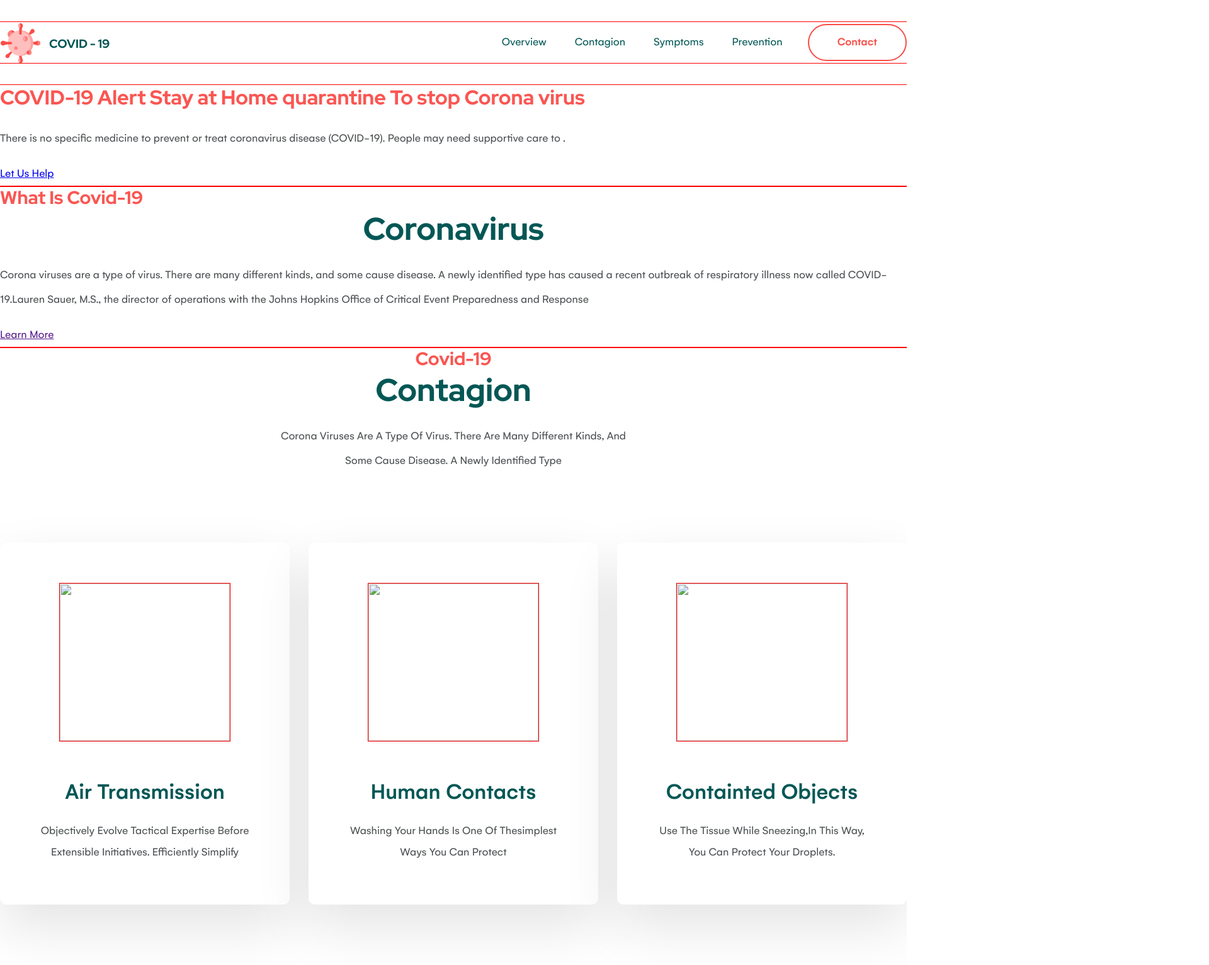
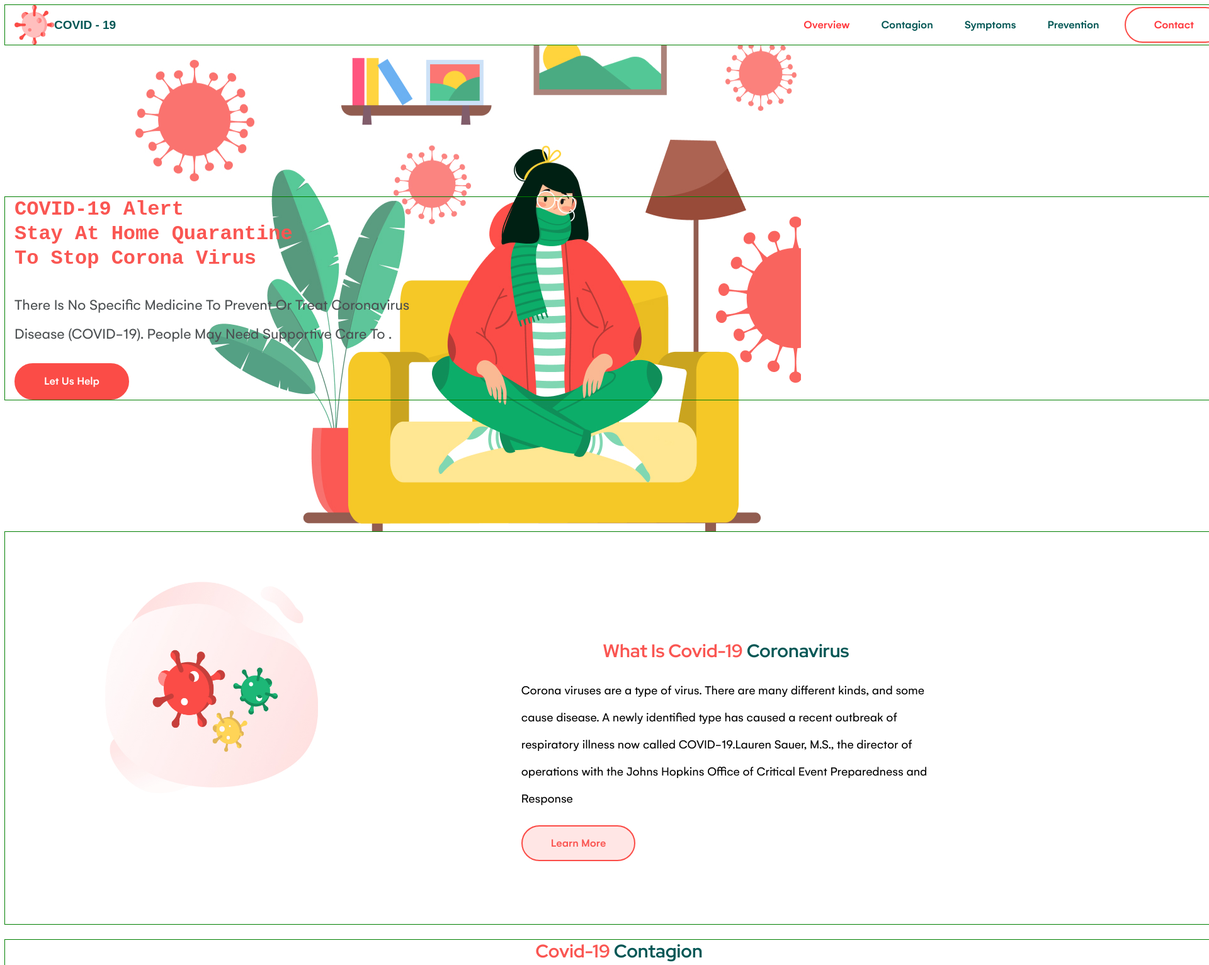
Before and after one commit to iromjalis/Covid-19, a plain HTML site: page index.html in a window 1280 px wide. Shown: the top 1533 px of the page at 63% size, 1920 px wide, since content can reach past the window. Drawn offline with nearby package versions, Linux system fonts and the light colour scheme.

Commit message:
covid-19 symptoms

```diff
--- a/css/main.css
+++ b/css/main.css
@@ -1,11 +1,10 @@
-
 @font-face {
-  font-family: 'Gelion';
-  src: url('../fonts/Gelion/Gelion-Regular.eot');
-  src: url('../fonts/Gelion/Gelion-Regular.eot?#iefix') format('embedded-opentype'),
-      url('../fonts/Gelion/Gelion-Regular.woff') format('woff'),
-      url('../fonts/Gelion/Gelion-Regular.ttf') format('truetype'),
-      url('../fonts/Gelion/Gelion-Regular.svg#Gelion-Regular') format('svg');
+  font-family: "Gelion";
+  src: url("../fonts/Gelion/Gelion-Regular.eot");
+  src: url("../fonts/Gelion/Gelion-Regular.eot?#iefix") format("embedded-opentype"),
+    url("../fonts/Gelion/Gelion-Regular.woff") format("woff"),
+    url("../fonts/Gelion/Gelion-Regular.ttf") format("truetype"),
+    url("../fonts/Gelion/Gelion-Regular.svg#Gelion-Regular") format("svg");
   font-weight: 400;
   font-style: normal;
 }
@@ -13,283 +12,282 @@
 @font-face {
   font-family: "Gelion";
   src: url("../fonts/Gelion/Gelion-SemiBold.eot");
-  src: url("../fonts/Gelion/Gelion-SemiBold.eot?#iefix") format("embedded-opentype"), url("../fonts/Gelion/Gelion-SemiBold.woff") format("woff"),
-    url("../fonts/Gelion/Gelion-SemiBold.ttf") format("truetype"), url("../fonts/Gelion/Gelion-SemiBold.svg#Gelion-SemiBold") format("svg");
+  src: url("../fonts/Gelion/Gelion-SemiBold.eot?#iefix") format("embedded-opentype"),
+    url("../fonts/Gelion/Gelion-SemiBold.woff") format("woff"),
+    url("../fonts/Gelion/Gelion-SemiBold.ttf") format("truetype"),
+    url("../fonts/Gelion/Gelion-SemiBold.svg#Gelion-SemiBold") format("svg");
   font-weight: 600;
   font-style: normal;
 }
 @font-face {
   font-family: "Gelion";
   src: url("../fonts/GelionGelion-Medium.eot");
-  src: url("../fonts/Gelion/Gelion-Medium.eot?#iefix") format("embedded-opentype"), url("../fonts/Gelion/Gelion-Medium.woff") format("woff"),
-    url("../fonts/Gelion/Gelion-Medium.ttf") format("truetype"), url("../fonts/Gelion/Gelion-Medium.svg#Gelion-Medium") format("svg");
+  src: url("../fonts/Gelion/Gelion-Medium.eot?#iefix") format("embedded-opentype"),
+    url("../fonts/Gelion/Gelion-Medium.woff") format("woff"),
+    url("../fonts/Gelion/Gelion-Medium.ttf") format("truetype"),
+    url("../fonts/Gelion/Gelion-Medium.svg#Gelion-Medium") format("svg");
   font-weight: 500;
   font-style: normal;
 }
 
-
 @font-face {
   font-family: "Gelion";
   src: url("../fonts/Gelion/Gelion-Bold.eot");
-  src: url("../fonts/Gelion/Gelion-Bold.eot?#iefix") format("embedded-opentype"), url("../fonts/Gelion/Gelion-Bold.woff") format("woff"), url("../fonts/Gelion/Gelion-Bold.ttf") format("truetype"),
+  src: url("../fonts/Gelion/Gelion-Bold.eot?#iefix") format("embedded-opentype"),
+    url("../fonts/Gelion/Gelion-Bold.woff") format("woff"), url("../fonts/Gelion/Gelion-Bold.ttf") format("truetype"),
     url("../fonts/Gelion/Gelion-Bold.svg#Gelion-Bold") format("svg");
   font-weight: 700;
   font-style: normal;
 }
 
 @font-face {
-  font-family: 'Red Hat Display';
-  src: url('../fonts/RedHatDisplay/RedHatDisplay-Bold.eot');
-  src: url('../fonts/RedHatDisplay/RedHatDisplay-Bold.eot?#iefix') format('embedded-opentype'),
-      url('../fonts/RedHatDisplay/RedHatDisplay-Bold.woff') format('woff'),
-      url('../fonts/RedHatDisplay/RedHatDisplay-Bold.ttf') format('truetype'),
-      url('../fonts/RedHatDisplay/RedHatDisplay-Bold.svg#RedHatDisplay-Bold') format('svg');
+  font-family: "Red Hat Display";
+  src: url("../fonts/RedHatDisplay/RedHatDisplay-Bold.eot");
+  src: url("../fonts/RedHatDisplay/RedHatDisplay-Bold.eot?#iefix") format("embedded-opentype"),
+    url("../fonts/RedHatDisplay/RedHatDisplay-Bold.woff") format("woff"),
+    url("../fonts/RedHatDisplay/RedHatDisplay-Bold.ttf") format("truetype"),
+    url("../fonts/RedHatDisplay/RedHatDisplay-Bold.svg#RedHatDisplay-Bold") format("svg");
   font-weight: 700;
   font-style: normal;
 }
 
 :root {
-  --main-text-color: #4b4f51;
+  --text-color: #4b4f51;
   --green-color: #035755;
-  --accent-color: #fb4c47;
-  --minor-accent-color: #fa5652;
-  --bg-accent-color: rgba(250, 86, 82, 0.15);
+  --header-btn-color: #ff383d;
+  --button-bg: #fb4c47;
+  --minor-button-color: #fa5652;
+  --minor-button-bg: rgba(250, 86, 82, 0.15);
 }
 
-html{
+*,
+*::before,
+**::after,
+h1,
+h2,
+h3,
+h4 {
+  padding: 0;
+  margin: 0;
   box-sizing: border-box;
+  margin-block-end: 0px;
+  margin-block-start: 0px;
+  padding-block-end: 0px;
+  padding-block-start: 0px;
 }
 
-*, *:after, *:before{
+html {
   box-sizing: inherit;
 }
 
-img{
-  display: block;
-  max-width: 100%;
-  height: auto;
+img {
+  display: inline-block;
+}
+
+ul {
+  padding: 0px;
+  margin: 0px;
+  list-style: none;
+}
+
+a {
+  text-decoration: none;
+}
+.flex {
+  display: flex;
+}
+
+.container {
+  width: 1920px;
+  padding-left: 15px;
+  padding-right: 15px;
+  margin: 0 auto;
+
+  outline: 1px solid green;
 }
 
 body {
-  font-family: Gelion, sans-serif;
-  font-size: 18px;
+  font-family: "Gelion", sans-serif;
+  font-style: 400;
+  font-weight: normal;
+  font-size: 20px;
   line-height: 2.15;
-  color: var(--main-text-color);
+}
+.header .container {
+  display: flex;
+  align-items: center;
+  justify-content: space-between;
 }
 
-h1,
-h2,
-h3,
-h4,
-h5,
-h6 {
-  margin-top: 0;
-}
+.logo {
+  font-family: " Red Hat Display", sans-serif;
+  font-weight: 700;
+  font-size: 19px;
+  line-height: 1.316;
+  text-transform: uppercase;
+  color: var(--green-color);
 
-.header{
-  padding-top: 35px;
-  padding-bottom: 35px;
-}
-
-.logo{
-  display: block;
-}
-
-.list{
-  padding: 0;
-  margin: 0;
-  list-style: none;
-}
-
-.container{
-  width: 1440px;
-  margin-left: auto;
-  margin-right: auto;
-  outline: 1px solid red;
-}
-
-.header-nav{
-  display: flex;
+  display: inline-flex;
   align-items: center;
 }
 
-.menu{
-  display: flex;
+.nav {
+  font-family: "Gelion", sans-serif;
+  font-weight: 500;
+  font-size: 18px;
+  line-height: 1.22;
+  color: var(--header-btn-color);
+
+  display: inline-flex;
   align-items: center;
-  margin-left: auto;
 }
 
-.link{
-  text-decoration: none;
-}
-
-.menu-link{
+.link {
+  font-family: "Gelion", sans-serif;
+  font-weight: 500;
+  font-size: 18px;
+  line-height: 1.22;
   color: var(--green-color);
 }
 
-.menu-link:hover, .menu-link:focus{
-  color: var(--accent-color);
+.nav-item:not(:last-child) {
+  margin-right: 50px;
 }
 
-.menu-item:not(:last-child){
-  margin-right: 45px;
+.link.current {
+  color: var(--header-btn-color);
 }
 
-.contact-button{
-  display: inline-block;
+.button {
   font-family: "Gelion", sans-serif;
   font-weight: 500;
   font-size: 18px;
-  line-height: 1.222;
-  color: var(--accent-color);
-  border: 2px solid #FB4C47;
-  box-sizing: border-box;
+  line-height: 1.22;
+  padding: 16px 45px;
+  background-color: transparent;
+  border: 2px solid #fb4c47;
   border-radius: 46px;
-  padding: 16px 45px 17px;
+
+  display: inline-flex;
+  align-items: center;
+}
+
+.header-button {
+  color: var(--header-btn-color);
   margin-left: 40px;
 }
-/* h1 font-family: Red Hat Display, sans-serif;
-font-weight: 700;
-font-size: 32px;
-line-height: 1.22;
 
-color: --minor-accent-color; */
-
-/* h2 font-family: Red Hat Display, sans-serif;
-font-weight: 700;
-font-size: 29px;
-line-height: 1.24;
-
-color: var(--green-color); */
-
-/* h3 font-family: Gelion, sans-serif;
-font-weight: 500;
-font-size: 47px;
-line-height: 1.47;
-
-text-transform: capitalize;
-
-color: var(--green-color); */
+/*  HERO */
+.hero {
+  padding-top: 210px;
+  padding-bottom: 210px;
+  background-image: url(../img/hero/hero-bg.jpg);
+  background-repeat: no-repeat;
+  background-position: center right;
+}
 
 .hero-title {
-  font-family: Red Hat Display, sans-serif;
+  font-family: "Red Hat Display", sans-serif;
   font-weight: 700;
   font-size: 32px;
   line-height: 1.22;
-  color: var(--minor-accent-color);
+  color: #fa5652;
+  max-width: 400px;
+  text-transform: capitalize;
 }
-.section-title {
-  font-family: Red Hat Display, sans-serif;
+.hero-text {
+  font-family: "Gelion", sans-serif;
+  font-weight: 400;
+  font-size: 24px;
+  line-height: 1.9;
+  color: var(--text-color);
+  text-transform: capitalize;
+  width: 37%;
+}
+
+.hero-button {
+  color: #fff;
+  background-color: #fb4c47;
+}
+
+/*  OVERVIEW */
+
+.overview-section {
+  display: inline-block;
+  max-width: 650px;
+  padding-top: 100px;
+  padding-bottom: 100px;
+  padding-left: 250px;
+}
+.overview-button {
+  color: #fa5652;
+  background: rgba(250, 86, 82, 0.15);
+}
+
+.title {
+  font-family: Red Hat Display;
   font-weight: 700;
   font-size: 29px;
   line-height: 1.24;
-  color: var(--minor-accent-color);
+  color: #fa5652;
+  text-align: center;
 }
-.title-accent {
-  font-size: 50px;
+.title > span {
   color: var(--green-color);
 }
-.feedback-title {
-  font-family: Gelion;
-  font-weight: 500;
-  font-size: 64px;
-  line-height: 77px;
-  text-align: center;
-  color: var(--green-color);
-}
-
-.prevention-title {
-  font-family: Gelion;
-  font-weight: 500;
-  font-size: 47px;
-  line-height: 1.47;
-
-  text-transform: capitalize;
-
-  color: var(--green-color);
-}
-
-/* === Contagion ===*/
-.contagion .section-title{
-  padding-top: 50px;
-  margin-bottom: 31px;
-}
-
-.contagion-list{
-  display: flex;
-  flex-wrap: wrap;
-  width: auto;
-  margin-left: -30px;
-  margin-top: -30px;
-}
-
-.contagion-item{
-  background: #FFFFFF;
-  box-shadow: 0px 35px 87px rgba(0, 0, 0, 0.11);
-  border-radius: 10px;
-  width: 460px;
-  text-align: center;
-  margin-left: 30px;
-  margin-top: 30px;
-  height: 575px;
-  margin-bottom: 149px;
-}
-
-.contagion-item-title{
-  font-family: "Gelion";
-  font-style: normal;
-  font-weight: 500;
-  font-size: 36px;
-  line-height: 1.47;
-  text-transform: capitalize;
-  color: #035755;
-  margin-top: 0;
-  margin-bottom: 13px;
-}
-
-.contagion-item-text{
-  font-family: Gelion;
-  font-style: normal;
-  font-weight: 400;
-  font-size: 18px;
-  line-height: 1.85;
-  text-align: center;
-  text-transform: capitalize;
-  color: #4B4F51;
-  margin-bottom: 111px;
-  margin-right: 52px;
-  margin-left: 52px;
-}
-
-.title-label{
-  display: block;
-  text-align: center;
-}
-
-.title-accent{
-  display: block;
-  text-align: center;
-}
-
-.title-text{
-  width: 570px;
+.section-text {
   font-family: Gelion;
   font-style: normal;
   font-weight: normal;
   font-size: 18px;
   line-height: 2.15;
-  text-align: center;
   text-transform: capitalize;
-  margin-left: auto;
-  margin-right: auto;
-  color: #4B4F51;
-  margin-top: 0;
-  margin-bottom: 111px;
+  color: #4b4f51;
 }
 
-.contagion-img{
-  margin: 65px 95px 55px;
-  width: 270px;
-  height: 250px;
-  outline: 1px solid red;
+.contagion-list {
+  display: flex;
+  flex-wrap: wrap;
 }
+
+.contagion-item {
+  display: inline-flex;
+  justify-content: center;
+  flex-wrap: wrap;
+  max-width: calc(100% / 3 - 30px);
+  min-height: 575px;
+  background: #ffffff;
+  box-shadow: 0px 5px 80px rgba(0, 0, 0, 0.08);
+  border-radius: 10px;
+  text-align: center;
+  padding-top: 50px;
+  padding-bottom: 75px;
+  padding-left: auto;
+  padding-right: auto;
+}
+.contagion-item:hover,
+.contagion-item:focus {
+  box-shadow: 0px 35px 87px rgba(250, 86, 82, 0.11);
+}
+.contagion-item:not(:last-child) {
+  margin-right: 30px;
+}
+
+.contagion .container {
+  text-align: center;
+}
+.contagion-title {
+  width: 100%;
+}
+.section-text {
+  width: 577px;
+  margin: 0 auto;
+  margin-bottom: 115px;
+}
+.contagion-text {
+  padding-left: 50px;
+  padding-right: 50px;
+}
+.symptoms {
+  text-align: center;
+}
--- a/index.html
+++ b/index.html
@@ -2,153 +2,118 @@
 <html lang="en">
 
 <head>
-  <meta charset="UTF-8" />
-  <meta name="viewport" content="width=device-width, initial-scale=1.0" />
+  <meta charset="UTF-8">
+  <meta name="viewport" content="width=device-width, initial-scale=1.0">
   <title>Covid-19</title>
-  <link rel="stylesheet" href="https://cdnjs.cloudflare.com/ajax/libs/modern-normalize/1.0.0/modern-normalize.min.css">
   <link rel="stylesheet" href="./css/main.css">
+  <link rel="preconnect" href="https://fonts.gstatic.com">
+  <link href="https://fonts.googleapis.com/css2?family=Red+Hat+Display:wght@400;700;900&display=swap" rel="stylesheet">
 </head>
 
 <body>
   <header class="header">
     <div class="container">
-      <nav class="header-nav">
-        <a class="logo" href="./"><img src="./img/Logo.svg" alt="Covid-19"></a>
-        <ul class="list menu">
-          <li class="item menu-item"><a href="#overview" class="link menu-link">Overview</a></li>
-          <li class="item menu-item"><a href="#contagion" class="link menu-link">Contagion</a></li>
-          <li class="item menu-item"><a href="#symptomps" class="link menu-link">Symptoms</a></li>
-          <li class="item menu-item"><a href="#prevention" class="link menu-link">Prevention</a></li>
+
+
+      <a href="./" class="logo">
+        <svg width="63" height="63">
+          <use href="./img/sprite.svg#icon-covid-svg"></use>
+        </svg>
+        Covid - 19
+      </a>
+      <nav class="nav flex">
+        <ul class="nav-list flex">
+          <li class="nav-item"><a href="#overview" class="current link">
+              Overview</a></li>
+          <li class="nav-item"><a href="#contagion" class="link">
+              Contagion</a></li>
+          <li class="nav-item"><a href="#symptoms" class="link">
+              Symptoms</a></li>
+          <li class="nav-item"><a href="#prevention" class="link">
+              Prevention</a></li>
         </ul>
-        <a href="#contacts" class="link contact-button">Contact</a>
+        <button type="button " class="header-button button">Contact</button>
       </nav>
     </div>
   </header>
 
-  <section>
+  <section class="hero">
     <div class="container">
-      <h1 class="hero-title">COVID-19 Alert Stay at Home quarantine To stop Corona virus</h1>
-      <p>
-        There is no specific medicine to prevent or treat coronavirus disease (COVID-19). People may need supportive
-        care to .
-      </p>
-      <a href="#help">Let Us Help</a>
+      <h1 class="hero-title">
+        <pre>
+COVID-19 Alert
+Stay at Home quarantine
+To stop Corona virus</pre>
+      </h1>
+      <p class="hero-text">There is no specific medicine to prevent or treat coronavirus disease (COVID-19). People
+        may need supportive care to .</p>
+
+      <button type="button" class="hero-button button">Let Us Help</button>
     </div>
   </section>
-  <section id="overview">
+
+  <section id="overview" class="overview">
     <div class="container">
-      <h2 class="section-title">What Is Covid-19 <span class="title-accent">Coronavirus</span></h2>
-      <p>
-        Corona viruses are a type of virus. There are many different kinds, and some cause disease. A newly identified
-        type has caused a recent outbreak of respiratory illness now called COVID-19.Lauren Sauer, M.S., the director
-        of operations with the Johns Hopkins Office of Critical Event Preparedness and Response
-      </p>
-      <a href="">Learn More</a>
+      <img width="550" src="./img/overview/overview.jpg" alt="" class="overview-img">
+      <div class="overview-section">
+        <h2 class="title">
+          What Is Covid-19
+          <span>Coronavirus</span>
+        </h2>
+
+        <p>Corona viruses are a type of virus. There are many different kinds, and some cause disease. A newly
+          identified
+          type has caused a recent outbreak of respiratory illness now called COVID-19.Lauren Sauer, M.S., the director
+          of
+          operations with the Johns Hopkins Office of Critical Event Preparedness and Response</p>
+
+        <button type="button" class="button overview-button ">Learn More</button>
+      </div>
     </div>
   </section>
-  <section id="contagion">
+
+  <section class="contagion" id="contagion">
     <div class="container">
-      <h2 class="section-title"><span class="title-label">Covid-19</span>
-        <span class="title-accent">Contagion</span></h2>
-      <p class="title-text">Corona viruses are a type of virus. There are many different kinds, and some cause disease.
+      <h2 class="title">Covid-19
+        <span>Contagion</span></h2>
+      <p class="section-text">Corona viruses are a type of virus. There are many different kinds, and some cause
+        disease.
         A newly identified
         type</p>
-      <ul class="list contagion-list">
+      <ul class="contagion-list">
         <li class="contagion-item">
-          <img src="" alt="" width="270" height="250" class="contagion-img">
-          <h3 class="contagion-item-title">Air Transmission</h3>
-          <p class="contagion-item-text">Objectively evolve tactical expertise before extensible initiatives.
-            Efficiently simplify</p>
+          <img src="./img/contagion/contagion1.jpg" alt="">
+          <h3 class="contagion-title">Air Transmission</h3>
+          <p class="contagion-text">Objectively evolve tactical expertise before extensible initiatives. Efficiently
+            simplify</p>
         </li>
         <li class="contagion-item">
-          <img src="" alt="" width="270" height="250" class="contagion-img">
-          <h3 class="contagion-item-title">Human Contacts</h3>
-          <p class="contagion-item-text">Washing your hands is one of thesimplest ways you can protect</p>
+          <img src="./img/contagion/contagion2.jpg" alt="">
+          <h3 class="contagion-title">Human Contacts</h3>
+          <p class="contagion-text">Washing your hands is one of thesimplest ways you can protect</p>
+
         </li>
         <li class="contagion-item">
-          <img src="" alt="" width="270" height="250" class="contagion-img">
-          <h3 class="contagion-item-title">Containted Objects</h3>
-          <p class="contagion-item-text">Use the tissue while sneezing,In this way, you can protect your droplets.</p>
+          <img src="./img/contagion/contagion3.jpg" alt="">
+          <h3 class="contagion-title">Containted Objects</h3>
+          <p class="contagion-text">Use the tissue while sneezing,In this way, you can protect your droplets.</p>
+
         </li>
       </ul>
     </div>
+
   </section>
-  <section id="symptomps">
+
+  <section id="symptoms" class="symptoms">
     <div class="container">
-      <h2 class="section-title">Covid-19
-        <span class="title-accent">Symptomps</span></h2>
-      <p>Corona viruses are a type of virus. There are many different kinds, and some cause disease. A newly identified
-        type
-        has
-        caused a recent outbreak of respiratory</p>
-      <img src="./img/simptomy.svg" alt="симптомы" width="1167" height="871">
+      <h2 class="title">Covid-19
+        <span>Symptomps</span></h2>
+      <p class="section-text">Corona viruses are a type of virus. There are many different kinds, and some cause
+        disease. A newly identified type has caused a recent outbreak of respiratory </p>
+
+      <img src="./img/simptomy.svg" alt="">
+    </div>
   </section>
-</body>
-<section id="prevention">
-  <div class="container">
-    <h2 class="section-title">Covid-19
-      <span class="title-accent">What should we do</span></h2>
-    <p>Corona viruses are a type of virus. There are many different kinds, and some cause disease. A newly identified
-      type has
-      caused</p>
-    <ul>
-      <li>
-        <h3 class="prevention-title">wear masks</h3>
-        <p>Continually seize impactful vortals rather than future-proof supply chains. Uniquely exploit emerging niches
-          via fully
-          tested meta-services. Competently pursue standards compliant leadership skills vis-a-vis pandemic "outside the
-          box"
-          thinking. Objectively</p>
-      </li>
-      <li>
-        <h3 class="prevention-title">Wash your hands</h3>
-        <p>Continually seize impactful vortals rather than future-proof supply chains. Uniquely exploit emerging niches
-          via fully
-          tested meta-services. Competently pursue standards compliant leadership skills vis-a-vis pandemic "outside the
-          box"
-          thinking. Objectively Continually seize impactful vortals</p>
-      </li>
-      <li>
-        <h3 class="prevention-title">Use nose - rag</h3>
-        <p>Continually seize impactful vortals rather than future-proof supply chains. Uniquely exploit emerging niches
-          via fully
-          tested meta-services. Competently pursue standards compliant leadership skills vis-a-vis pandemic "outside the
-          box"
-          thinking. Objectively</p>
-      </li>
-      <li>
-        <h3 class="prevention-title">Avoid contacts</h3>
-        <p>Continually seize impactful vortals rather than future-proof supply chains. Uniquely exploit emerging niches
-          via fully
-          tested meta-services. Competently pursue standards compliant leadership skills vis-a-vis pandemic</p>
-      </li>
-    </ul>
-  </div>
-</section>
-<section id="help">
-  <div class="container">
-    <h2 class="feedback-title">Have Question in mind?
-      Let us help you</h2>
-  </div>
-</section>
-<footer>
-  <div class="container">
-    <a href="./">Covid-19</a>
-    <ul>
-      <li><a href="#overview">Overview</a></li>
-      <li><a href="#contagion">Contagion</a></li>
-      <li><a href="#symptomps">Symptomps</a></li>
-      <li><a href="#prevention">Prevention</a></li>
-    </ul>
-    <ul id="contacts">
-      <li><a href="https://www.facebook.com/" target="_blank" rel="noopener noreferrer Nofollow">Facebook</a></li>
-      <li><a href="https://www.youtube.com/" target="_blank" rel="noopener noreferrer Nofollow">Youtube</a></li>
-      <li><a href="https://vine.co/" target="_blank" rel="noopener noreferrer Nofollow">Vine</a></li>
-      <li><a href="https://www.twitter.com/" target="_blank" rel="noopener noreferrer Nofollow">Twitter</a></li>
-    </ul>
-    <p>2020 &copy; All rights reserved by pixelspark.co</p>
-  </div>
-</footer>
 </body>
 
 </html>
```
Also changed, not shown: img/contagion/bg.jpg (added), img/contagion/contagion1.jpg (added), img/contagion/contagion2.jpg (added), img/contagion/contagion2.png (added), img/contagion/contagion3.jpg (added), img/hero/hero-bg.jpg (added), img/overview/overview.jpg (added), img/sprite.svg (added), img/what-we-do/what-we-do1.png (added), img/what-we-do/what-we-do2.png (added), img/what-we-do/what-we-do3.png (added), img/what-we-do/what-we-do4.png (added).
